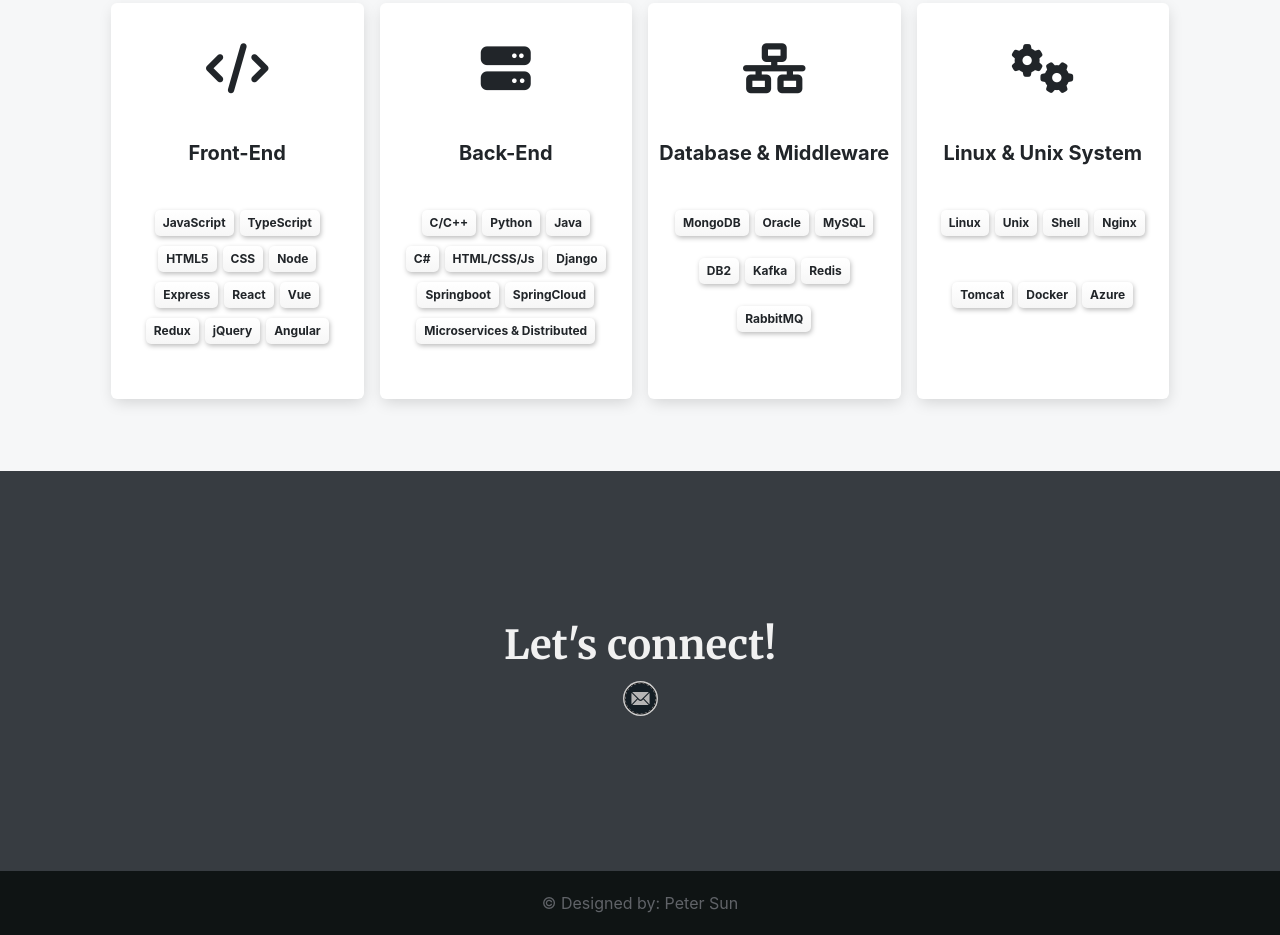
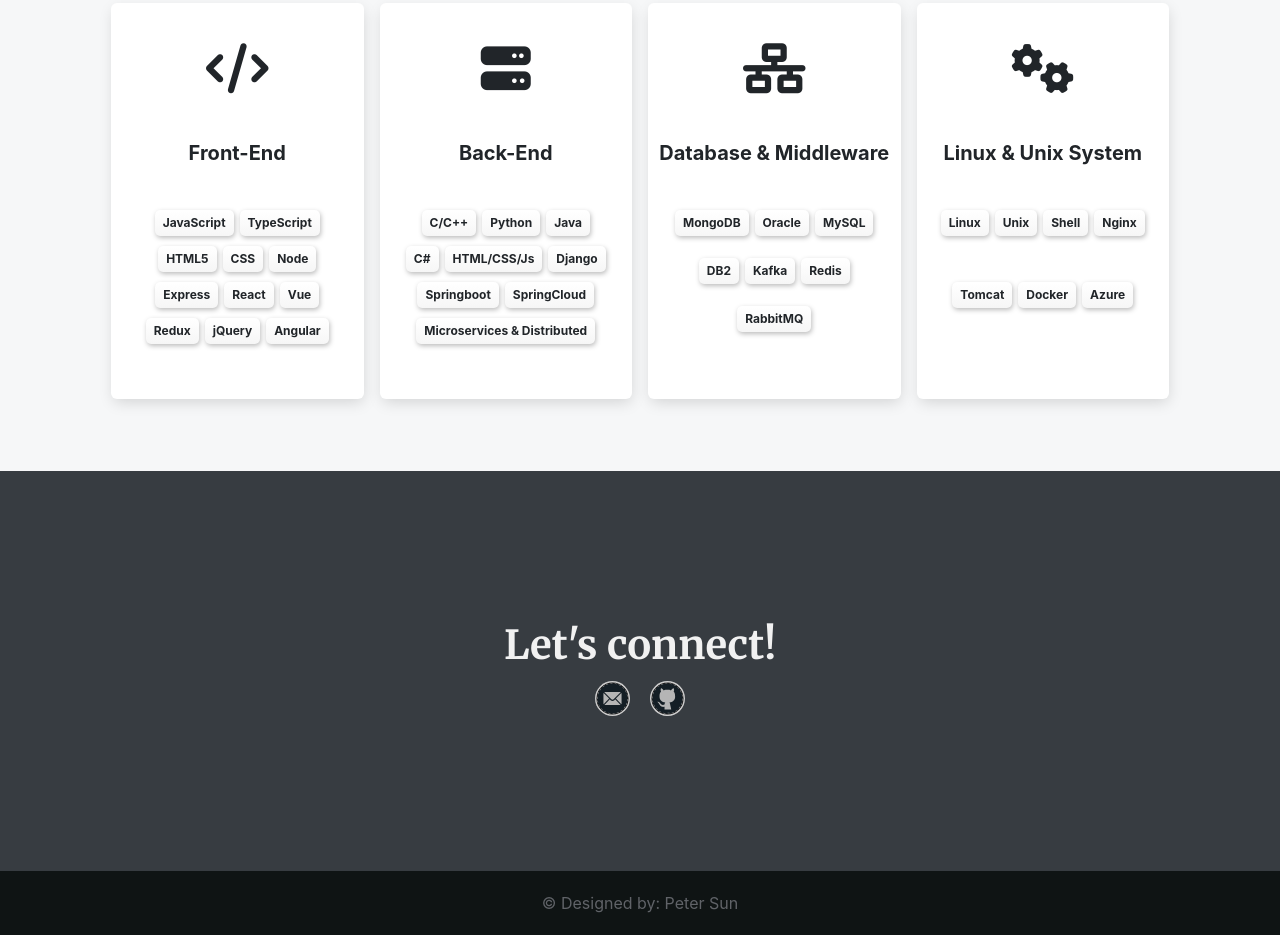
Before and after one commit to psun631773/psun631773.github.io, a plain HTML site: page index.html in a window 1280 px wide. Shown: the part 1658-2593 px from the top of the page. Drawn offline with nearby package versions, Linux system fonts and the light colour scheme.

Commit message:
update info

```diff
--- a/index.html
+++ b/index.html
@@ -347,12 +347,13 @@ Page specific header components are defined in the page file. -->
                     <a href="mailto:psun631773@gmail.com" class="icon">
                       <img src="assets/img/index/icon-email.svg" alt="">
                     </a>
+                    <a href="https://github.com/psun631773" class="icon">
+                      <img src="assets/img/index/icon-git.svg" alt="">
+                    </a>
                     <!-- <a href="https://www.facebook.com/boooning" class="icon">
                       <img src="assets/img/index/icon-fb.svg" alt="">
                     </a>
-                    <a href="https://github.com/boningdong" class="icon">
-                      <img src="assets/img/index/icon-git.svg" alt="">
-                    </a>
+
                     <a href="https://www.instagram.com/dbndbn6279/" class="icon">
                       <img src="assets/img/index/icon-ins.svg" alt="">
                     </a>
```
